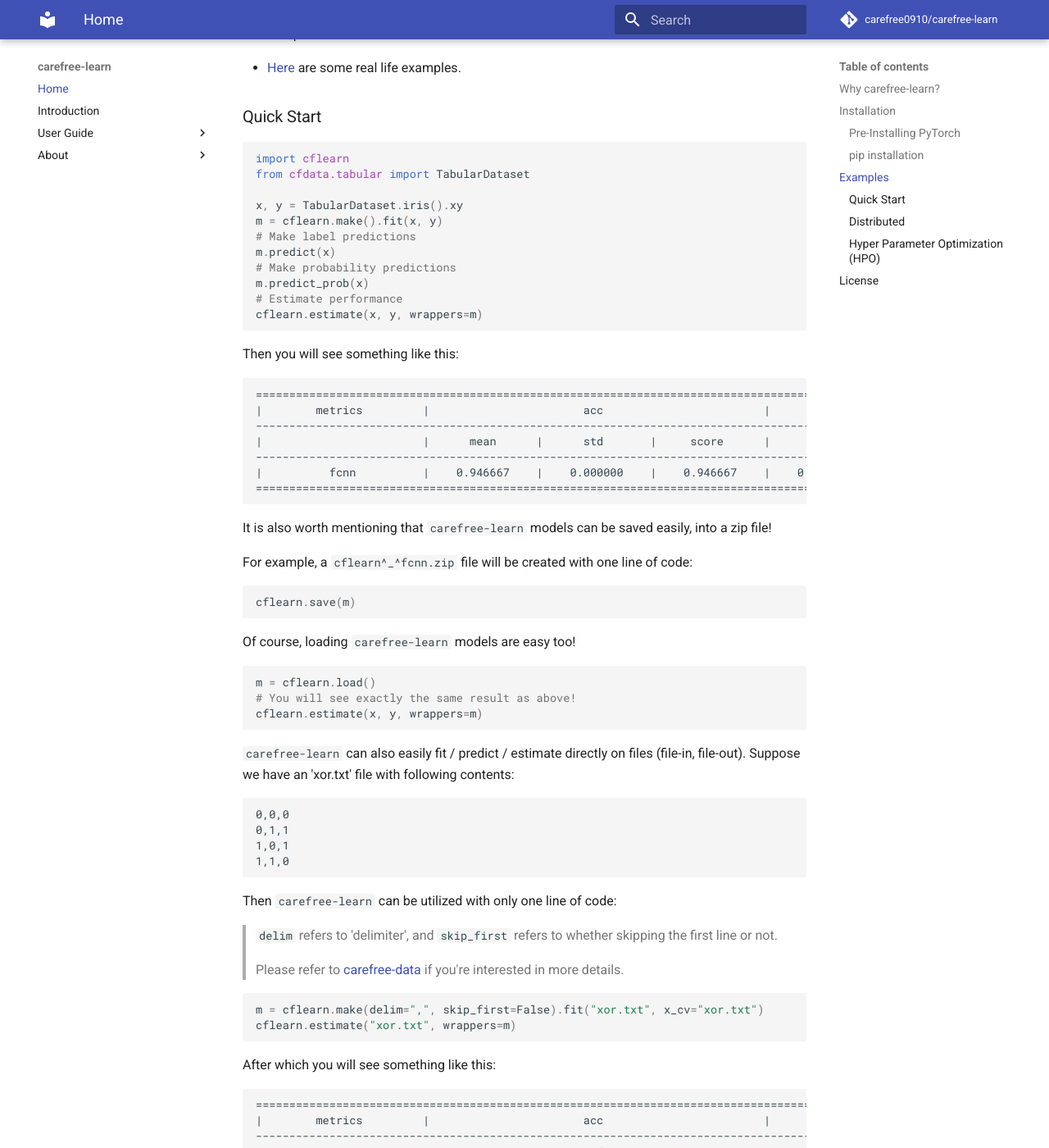
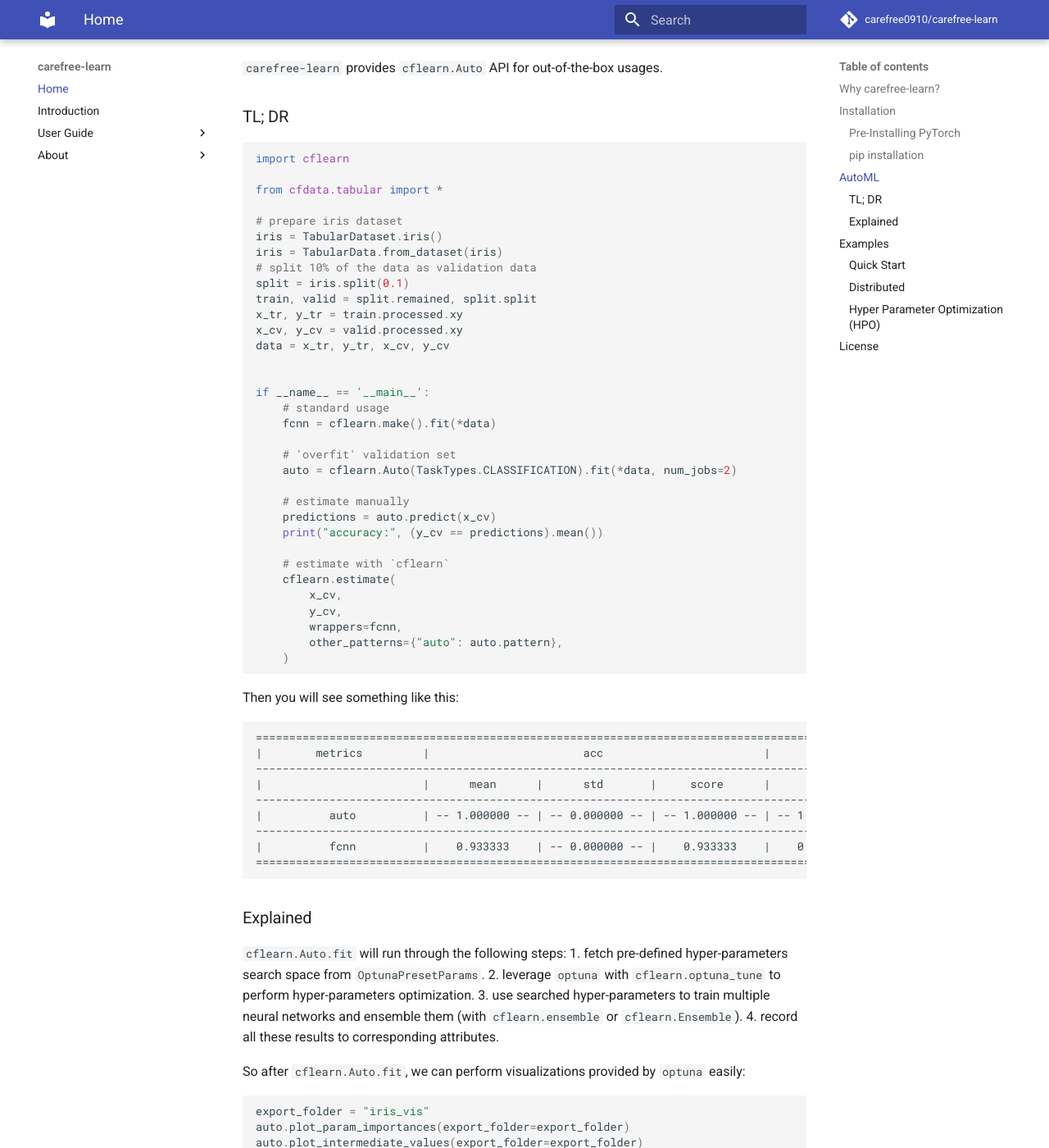
Before and after one commit to carefree0910/carefree-learn, an MkDocs documentation site: the page built from docs/index.md, in a window 1280 px wide and 1400 px high, scrolled down 1710 px. Shown: the whole window at 82% size. Built offline with MkDocs 1.6.1 and Material for MkDocs 9.7.7, drawn with Linux system fonts in a browser that asks for light colours; comment, search, counter and statistics services are not loaded.

````diff
--- a/docs/index.md
+++ b/docs/index.md
@@ -49,6 +49,79 @@ or
 git clone https://github.com/carefree0910/carefree-learn.git
 cd carefree-learn
 pip install -e .
+```
+
+
+## AutoML
+
+`carefree-learn` provides `cflearn.Auto` API for out-of-the-box usages.
+
+### TL; DR
+
+```python
+import cflearn
+
+from cfdata.tabular import *
+
+# prepare iris dataset
+iris = TabularDataset.iris()
+iris = TabularData.from_dataset(iris)
+# split 10% of the data as validation data
+split = iris.split(0.1)
+train, valid = split.remained, split.split
+x_tr, y_tr = train.processed.xy
+x_cv, y_cv = valid.processed.xy
+data = x_tr, y_tr, x_cv, y_cv
+
+
+if __name__ == '__main__':
+    # standard usage
+    fcnn = cflearn.make().fit(*data)
+
+    # 'overfit' validation set
+    auto = cflearn.Auto(TaskTypes.CLASSIFICATION).fit(*data, num_jobs=2)
+
+    # estimate manually
+    predictions = auto.predict(x_cv)
+    print("accuracy:", (y_cv == predictions).mean())
+
+    # estimate with `cflearn`
+    cflearn.estimate(
+        x_cv,
+        y_cv,
+        wrappers=fcnn,
+        other_patterns={"auto": auto.pattern},
+    )
+```
+
+Then you will see something like this:
+
+```text
+================================================================================================================================
+|        metrics         |                       acc                        |                       auc                        |
+--------------------------------------------------------------------------------------------------------------------------------
+|                        |      mean      |      std       |     score      |      mean      |      std       |     score      |
+--------------------------------------------------------------------------------------------------------------------------------
+|          auto          | -- 1.000000 -- | -- 0.000000 -- | -- 1.000000 -- | -- 1.000000 -- | -- 0.000000 -- | -- 1.000000 -- |
+--------------------------------------------------------------------------------------------------------------------------------
+|          fcnn          |    0.933333    | -- 0.000000 -- |    0.933333    |    0.993333    | -- 0.000000 -- |    0.993333    |
+================================================================================================================================
+```
+
+### Explained
+
+`cflearn.Auto.fit` will run through the following steps:
+1. fetch pre-defined hyper-parameters search space from `OptunaPresetParams`.
+2. leverage `optuna` with `cflearn.optuna_tune` to perform hyper-parameters optimization.
+3. use searched hyper-parameters to train multiple neural networks and ensemble them (with `cflearn.ensemble` or `cflearn.Ensemble`).
+4. record all these results to corresponding attributes.
+
+So after `cflearn.Auto.fit`, we can perform visualizations provided by `optuna` easily:
+
+```python
+export_folder = "iris_vis"
+auto.plot_param_importances(export_folder=export_folder)
+auto.plot_intermediate_values(export_folder=export_folder)
 ```
 
 
````
Also changed, not shown: README.md (+73 -0 lines).
